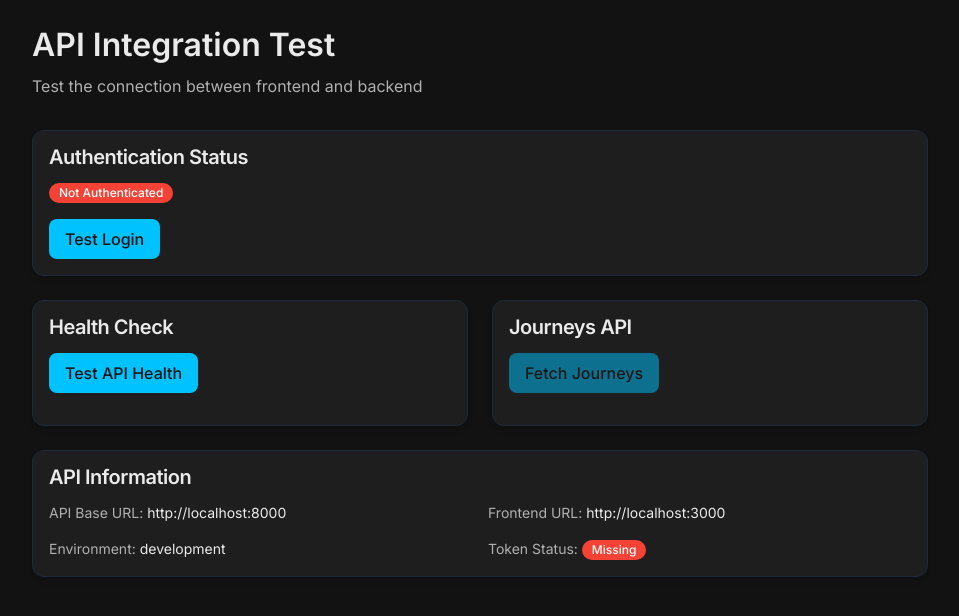
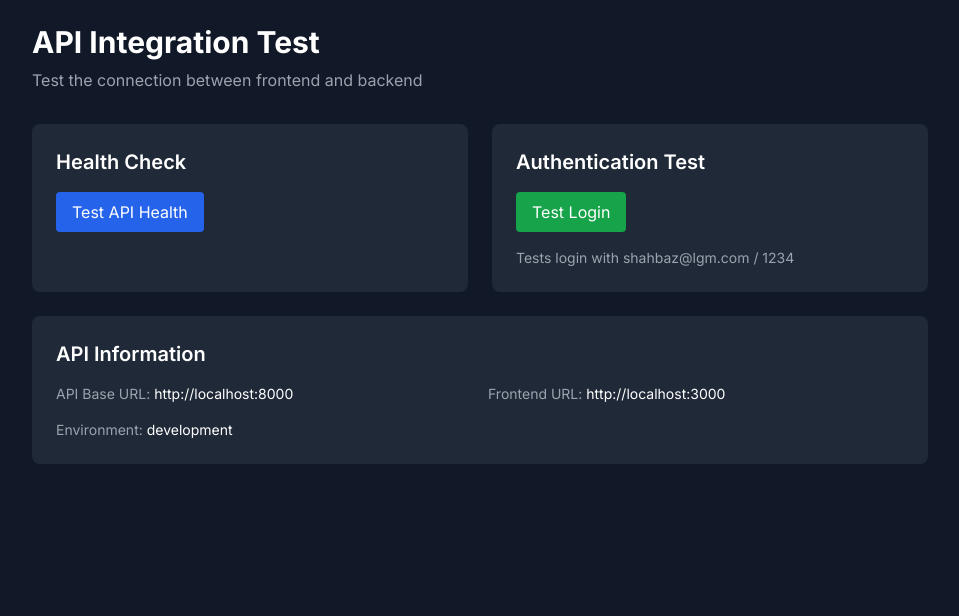
Before and after one commit to Sir-shkolnik/CnC, a Next.js app in the folder apps/frontend/: page /api-test in a window 1280 px wide. Shown: the top 616 px of the page, without its empty margins (160-1119 px from the left). Built offline with nearby package versions, Linux system fonts and the light colour scheme.

Commit message:
🔧 Fix frontend build issues - Add missing react-hot-toast dependency - Simplify api-test page to remove problematic imports - Use basic HTML elements instead of custom components - Fix module resolution issues

```diff
--- a/apps/frontend/app/api-test/page.tsx
+++ b/apps/frontend/app/api-test/page.tsx
@@ -1,55 +1,25 @@
 'use client'
 
 import { useState, useEffect } from 'react'
-import { Button } from '@/components/atoms/Button'
-import { Card, CardHeader, CardTitle, CardContent } from '@/components/atoms/Card'
-import { Badge } from '@/components/atoms/Badge'
-import { apiClient } from '@/lib/api'
-import { useAuthStore } from '@/stores/authStore'
-import toast from 'react-hot-toast'
 
 export default function ApiTestPage() {
-  const { isAuthenticated, user } = useAuthStore()
   const [healthStatus, setHealthStatus] = useState<any>(null)
-  const [journeys, setJourneys] = useState<any[]>([])
   const [loading, setLoading] = useState(false)
 
   const testHealthCheck = async () => {
     setLoading(true)
     try {
-      const response = await apiClient.healthCheck()
-      setHealthStatus(response)
-      if (response.success) {
-        toast.success('Health check successful!')
+      const response = await fetch(`${process.env.NEXT_PUBLIC_API_URL || 'https://c-and-c-crm-api.onrender.com'}/health`)
+      const data = await response.json()
+      setHealthStatus(data)
+      if (data.success) {
+        alert('Health check successful!')
       } else {
-        toast.error('Health check failed')
+        alert('Health check failed')
       }
     } catch (error) {
       console.error('Health check failed:', error)
-      toast.error('Health check failed')
-    } finally {
-      setLoading(false)
-    }
-  }
-
-  const testJourneys = async () => {
-    if (!isAuthenticated) {
-      toast.error('Please login first')
-      return
-    }
-
-    setLoading(true)
-    try {
-      const response = await apiClient.getJourneys()
-      if (response.success && response.data) {
-        setJourneys(response.data)
-        toast.success(`Found ${response.data.length} journeys`)
-      } else {
-        toast.error('Failed to fetch journeys')
-      }
-    } catch (error) {
-      console.error('Failed to fetch journeys:', error)
-      toast.error('Failed to fetch journeys')
+      alert('Health check failed')
     } finally {
       setLoading(false)
     }
@@ -58,183 +28,112 @@ export default function ApiTestPage() {
   const testLogin = async () => {
     setLoading(true)
     try {
-      await apiClient.login({
-        email: 'sarah.johnson@lgm.com',
-        password: 'password123'
+      const response = await fetch(`${process.env.NEXT_PUBLIC_API_URL || 'https://c-and-c-crm-api.onrender.com'}/auth/login`, {
+        method: 'POST',
+        headers: {
+          'Content-Type': 'application/json',
+        },
+        body: JSON.stringify({
+          email: 'shahbaz@lgm.com',
+          password: '1234'
         })
-      toast.success('Login successful!')
-      // Refresh the page to update auth state
-      window.location.reload()
+      })
+      const data = await response.json()
+      if (data.success) {
+        alert('Login successful!')
+        console.log('Token:', data.access_token)
+      } else {
+        alert('Login failed')
+      }
     } catch (error) {
       console.error('Login failed:', error)
-      toast.error('Login failed')
-    } finally {
-      setLoading(false)
-    }
-  }
-
-  const testLogout = async () => {
-    setLoading(true)
-    try {
-      await apiClient.logout()
-      toast.success('Logout successful!')
-      // Refresh the page to update auth state
-      window.location.reload()
-    } catch (error) {
-      console.error('Logout failed:', error)
-      toast.error('Logout failed')
+      alert('Login failed')
     } finally {
       setLoading(false)
     }
   }
 
   return (
-    <div className="min-h-screen bg-background p-6">
+    <div className="min-h-screen bg-gray-900 p-6">
       <div className="max-w-4xl mx-auto">
         <div className="mb-8">
-          <h1 className="text-h2 mb-2">API Integration Test</h1>
-          <p className="text-text-secondary">Test the connection between frontend and backend</p>
+          <h1 className="text-3xl font-bold text-white mb-2">API Integration Test</h1>
+          <p className="text-gray-400">Test the connection between frontend and backend</p>
         </div>
-
-        {/* Authentication Status */}
-        <Card className="mb-6">
-          <CardHeader>
-            <CardTitle>Authentication Status</CardTitle>
-          </CardHeader>
-          <CardContent>
-            <div className="flex items-center space-x-4 mb-4">
-              <Badge variant={isAuthenticated ? 'success' : 'error'}>
-                {isAuthenticated ? 'Authenticated' : 'Not Authenticated'}
-              </Badge>
-              {user && (
-                <div className="text-sm">
-                  <span className="text-text-secondary">User: </span>
-                  <span className="text-text-primary">{user.name}</span>
-                  <span className="text-text-secondary ml-2">({user.role})</span>
-                </div>
-              )}
-            </div>
-            <div className="flex space-x-2">
-              {!isAuthenticated ? (
-                <Button onClick={testLogin} loading={loading}>
-                  Test Login
-                </Button>
-              ) : (
-                <Button variant="secondary" onClick={testLogout} loading={loading}>
-                  Test Logout
-                </Button>
-              )}
-            </div>
-          </CardContent>
-        </Card>
 
         {/* API Tests */}
         <div className="grid grid-cols-1 md:grid-cols-2 gap-6">
           {/* Health Check */}
-          <Card>
-            <CardHeader>
-              <CardTitle>Health Check</CardTitle>
-            </CardHeader>
-            <CardContent>
-              <Button onClick={testHealthCheck} loading={loading} className="mb-4">
-                Test API Health
-              </Button>
+          <div className="bg-gray-800 rounded-lg p-6">
+            <h2 className="text-xl font-semibold text-white mb-4">Health Check</h2>
+            <button
+              onClick={testHealthCheck}
+              disabled={loading}
+              className="bg-blue-600 hover:bg-blue-700 disabled:bg-gray-600 text-white px-4 py-2 rounded mb-4"
+            >
+              {loading ? 'Testing...' : 'Test API Health'}
+            </button>
             {healthStatus && (
               <div className="space-y-2">
                 <div className="text-sm">
-                    <span className="text-text-secondary">Status: </span>
-                    <Badge variant="success">{healthStatus.status}</Badge>
+                  <span className="text-gray-400">Status: </span>
+                  <span className="text-green-400">{healthStatus.status}</span>
                 </div>
                 <div className="text-sm">
-                    <span className="text-text-secondary">Version: </span>
-                    <span className="text-text-primary">{healthStatus.version}</span>
+                  <span className="text-gray-400">Version: </span>
+                  <span className="text-white">{healthStatus.version}</span>
                 </div>
                 <div className="text-sm">
-                    <span className="text-text-secondary">Modules: </span>
+                  <span className="text-gray-400">Modules: </span>
                   <div className="mt-1 space-y-1">
                     {Object.entries(healthStatus.modules || {}).map(([module, status]) => (
                       <div key={module} className="flex items-center space-x-2">
-                          <span className="text-text-secondary">{module}:</span>
-                          <Badge variant={status === 'active' ? 'success' : 'error'} className="text-xs">
+                        <span className="text-gray-400">{module}:</span>
+                        <span className={`text-xs px-2 py-1 rounded ${status === 'active' ? 'bg-green-600 text-white' : 'bg-red-600 text-white'}`}>
                           {status as string}
-                          </Badge>
+                        </span>
                       </div>
                     ))}
                   </div>
                 </div>
               </div>
             )}
-            </CardContent>
-          </Card>
+          </div>
 
-          {/* Journeys Test */}
-          <Card>
-            <CardHeader>
-              <CardTitle>Journeys API</CardTitle>
-            </CardHeader>
-            <CardContent>
-              <Button
-                onClick={testJourneys}
-                loading={loading}
-                disabled={!isAuthenticated}
-                className="mb-4"
+          {/* Login Test */}
+          <div className="bg-gray-800 rounded-lg p-6">
+            <h2 className="text-xl font-semibold text-white mb-4">Authentication Test</h2>
+            <button
+              onClick={testLogin}
+              disabled={loading}
+              className="bg-green-600 hover:bg-green-700 disabled:bg-gray-600 text-white px-4 py-2 rounded mb-4"
             >
-                Fetch Journeys
-              </Button>
-              {journeys.length > 0 && (
-                <div className="space-y-2">
-                  <div className="text-sm text-text-secondary">
-                    Found {journeys.length} journeys:
+              {loading ? 'Testing...' : 'Test Login'}
+            </button>
+            <p className="text-sm text-gray-400">
+              Tests login with shahbaz@lgm.com / 1234
+            </p>
           </div>
-                  {journeys.slice(0, 3).map((journey) => (
-                    <div key={journey.id} className="p-2 bg-surface/50 rounded text-sm">
-                      <div className="font-medium text-text-primary">
-                        {journey.truckNumber || 'Unassigned Truck'}
-                      </div>
-                      <div className="text-text-secondary">
-                        Status: {journey.status} | Date: {new Date(journey.date).toLocaleDateString()}
-                      </div>
-                    </div>
-                  ))}
-                  {journeys.length > 3 && (
-                    <div className="text-xs text-text-secondary">
-                      ... and {journeys.length - 3} more
-                    </div>
-                  )}
-                </div>
-              )}
-            </CardContent>
-          </Card>
         </div>
 
         {/* API Info */}
-        <Card className="mt-6">
-          <CardHeader>
-            <CardTitle>API Information</CardTitle>
-          </CardHeader>
-          <CardContent>
+        <div className="bg-gray-800 rounded-lg p-6 mt-6">
+          <h2 className="text-xl font-semibold text-white mb-4">API Information</h2>
           <div className="grid grid-cols-1 md:grid-cols-2 gap-4 text-sm">
             <div>
-                <span className="text-text-secondary">API Base URL: </span>
-                <span className="text-text-primary">{process.env.NEXT_PUBLIC_API_URL || 'http://localhost:8000'}</span>
+              <span className="text-gray-400">API Base URL: </span>
+              <span className="text-white">{process.env.NEXT_PUBLIC_API_URL || 'https://c-and-c-crm-api.onrender.com'}</span>
             </div>
             <div>
-                <span className="text-text-secondary">Frontend URL: </span>
-                <span className="text-text-primary">{process.env.NEXT_PUBLIC_APP_URL || 'http://localhost:3000'}</span>
+              <span className="text-gray-400">Frontend URL: </span>
+              <span className="text-white">{process.env.NEXT_PUBLIC_APP_URL || 'https://c-and-c-crm-frontend.onrender.com'}</span>
             </div>
             <div>
-                <span className="text-text-secondary">Environment: </span>
-                <span className="text-text-primary">{process.env.NEXT_PUBLIC_ENVIRONMENT || 'development'}</span>
-              </div>
-              <div>
-                <span className="text-text-secondary">Token Status: </span>
-                <Badge variant={isAuthenticated ? 'success' : 'error'} className="text-xs">
-                  {isAuthenticated ? 'Present' : 'Missing'}
-                </Badge>
+              <span className="text-gray-400">Environment: </span>
+              <span className="text-white">{process.env.NEXT_PUBLIC_ENVIRONMENT || 'production'}</span>
             </div>
           </div>
-          </CardContent>
-        </Card>
+        </div>
       </div>
     </div>
   )
--- a/apps/frontend/package.json
+++ b/apps/frontend/package.json
@@ -64,6 +64,7 @@
         "react": "^18",
         "react-dom": "^18",
         "react-hook-form": "^7.48.2",
+        "react-hot-toast": "^2.4.1",
         "recharts": "^2.8.0",
         "sonner": "^1.2.0",
         "tailwind-merge": "^2.0.0",
```
Lines whose indentation alone changed are shown as unchanged.
